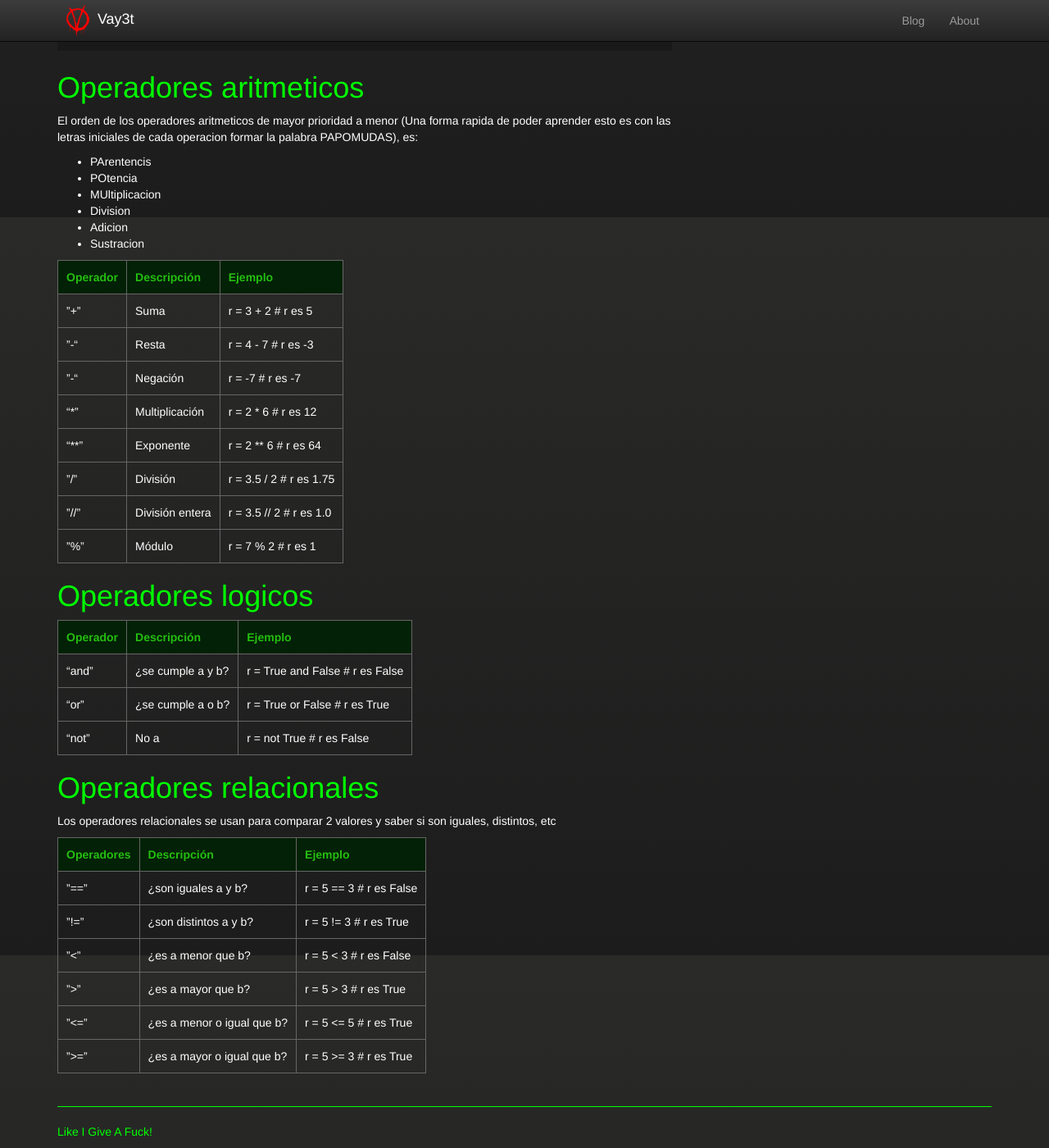
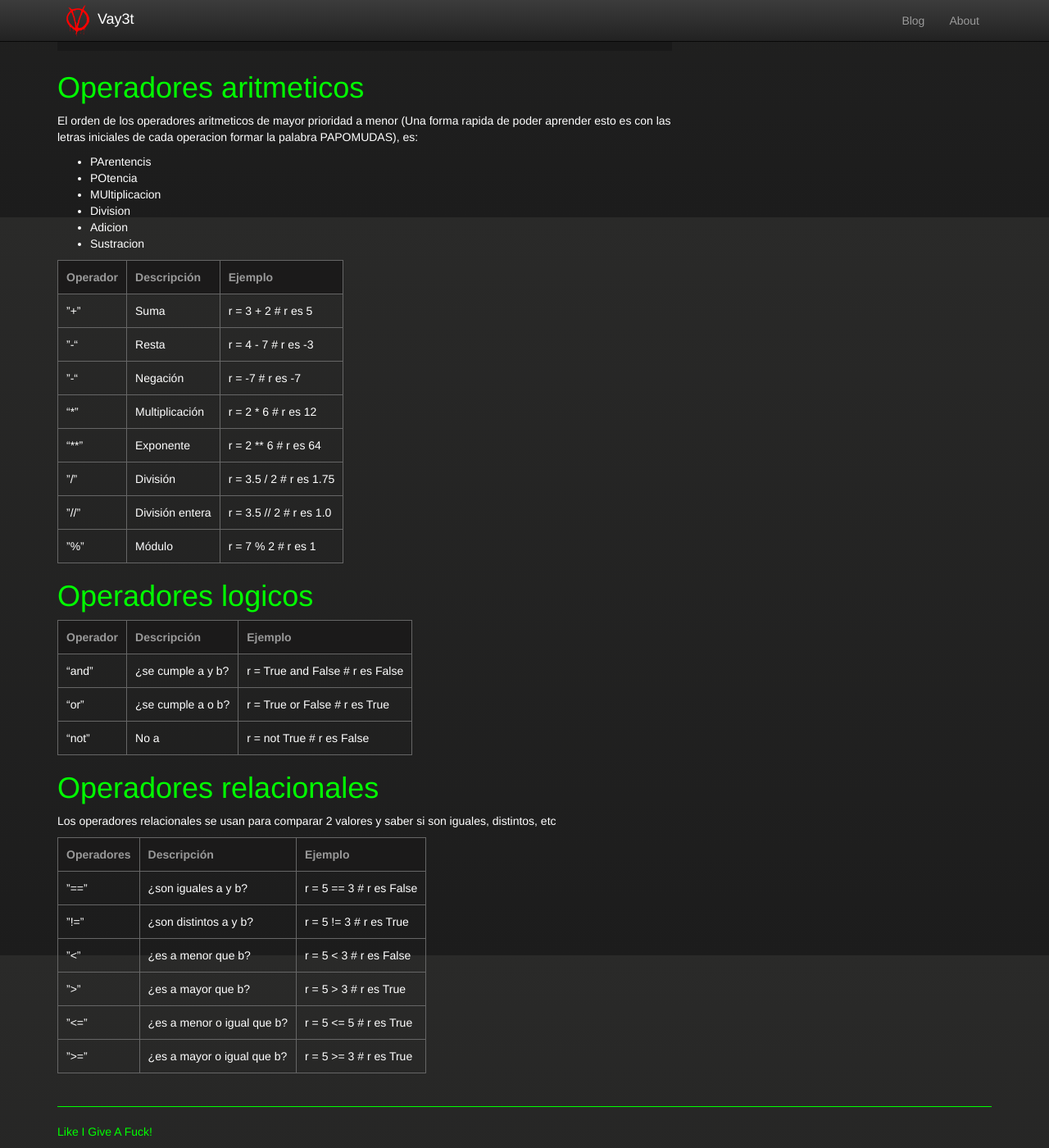
Before and after one commit to pvallejos/pvallejos.github.io, a Jekyll site: the page built from _posts/2017-10-17-Python-Part-1.md, in a window 1280 px wide and 1400 px high, scrolled down 1535 px. Shown: the whole window at 82% size. Built offline with Jekyll 4.4.1, drawn with Linux system fonts in a browser that asks for light colours; nearby versions of some CDN libraries; comment, search, counter and statistics services are not loaded.

Commit message:
Update vay3t.css

```diff
--- a/assets/css/vay3t.css
+++ b/assets/css/vay3t.css
@@ -440,6 +440,6 @@ table th[class*="col-"] {
 }
 
 th {
-background: #022106;
-color: #25be10;
+background: #1b1a1a;
+color: #999999;
 }
```
